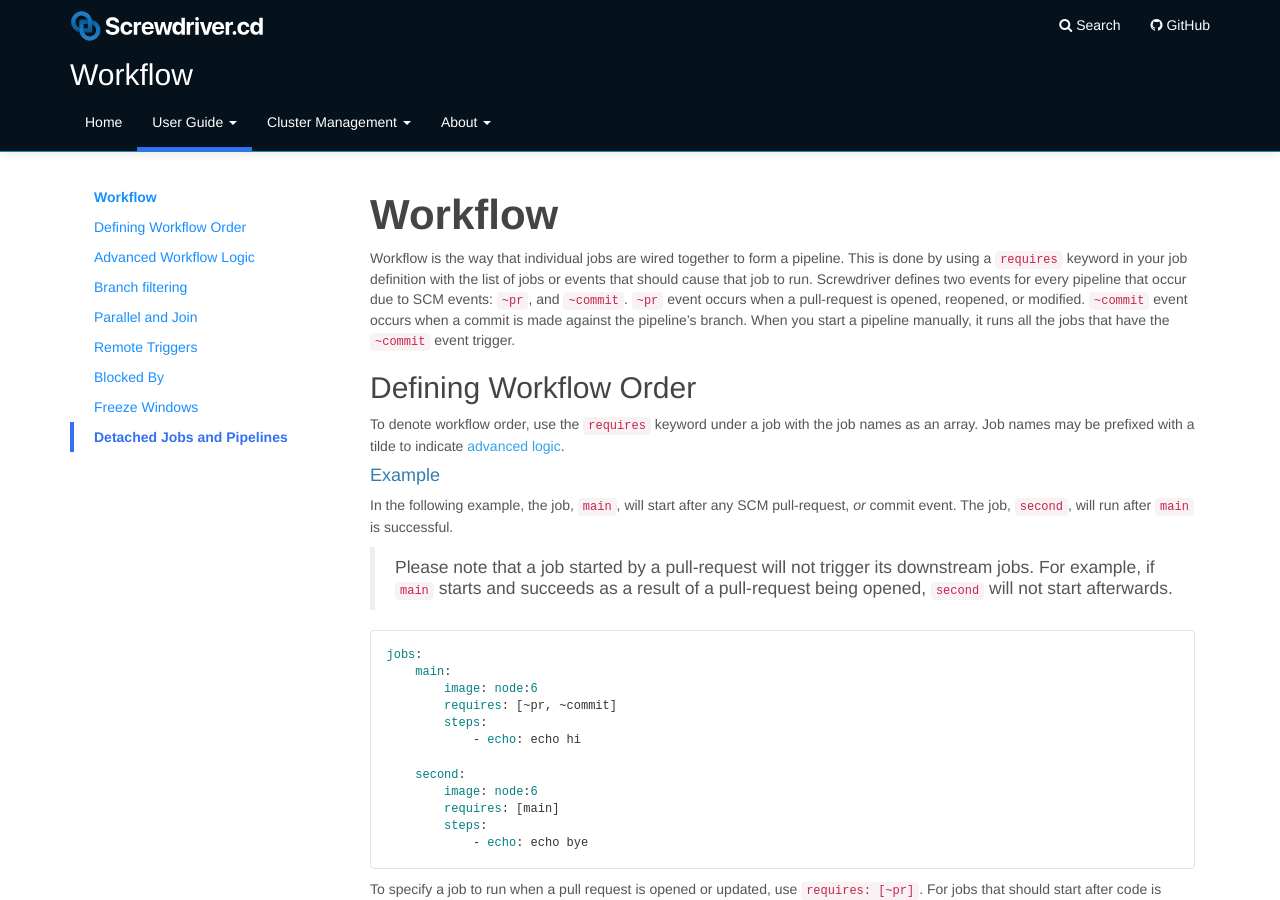
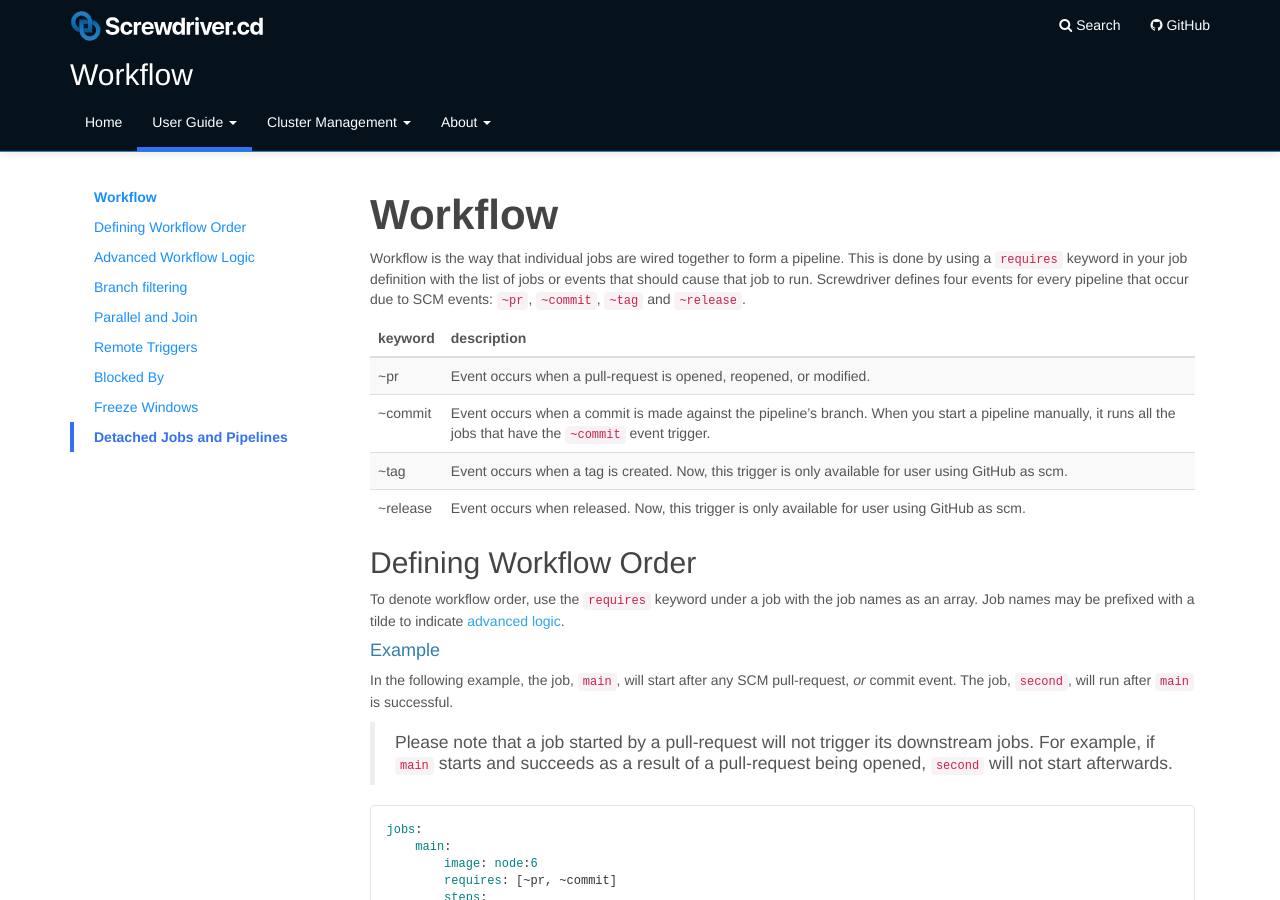
Before and after one commit to screwdriver-cd/guide, a Jekyll site: the page built from docs/user-guide/configuration/workflow.md, in a window 1280 px wide and 900 px high. Built offline with Jekyll 4.4.1, drawn with Linux system fonts in a browser that asks for light colours.

Commit message:
fix(823): Add tag release (#311)

```diff
--- a/docs/user-guide/configuration/workflow.md
+++ b/docs/user-guide/configuration/workflow.md
@@ -24,7 +24,14 @@ toc:
       url: "#detached-jobs-and-pipelines"
 ---
 # Workflow
-Workflow is the way that individual jobs are wired together to form a pipeline. This is done by using a `requires` keyword in your job definition with the list of jobs or events that should cause that job to run. Screwdriver defines two events for every pipeline that occur due to SCM events: `~pr`, and `~commit`. `~pr` event occurs when a pull-request is opened, reopened, or modified. `~commit` event occurs when a commit is made against the pipeline's branch. When you start a pipeline manually, it runs all the jobs that have the `~commit` event trigger.
+Workflow is the way that individual jobs are wired together to form a pipeline. This is done by using a `requires` keyword in your job definition with the list of jobs or events that should cause that job to run. Screwdriver defines four events for every pipeline that occur due to SCM events: `~pr`, `~commit`, `~tag` and `~release`.
+
+|keyword|description|
+|:--|:--|
+| ~pr | Event occurs when a pull-request is opened, reopened, or modified. |
+| ~commit | Event occurs when a commit is made against the pipeline's branch. When you start a pipeline manually, it runs all the jobs that have the `~commit` event trigger. |
+| ~tag | Event occurs when a tag is created. Now, this trigger is only available for user using GitHub as scm. |
+| ~release | Event occurs when released. Now, this trigger is only available for user using GitHub as scm. |
 
 ## Defining Workflow Order
 To denote workflow order, use the `requires` keyword under a job with the job names as an array. Job names may be prefixed with a tilde to indicate [advanced logic](#advanced-logic).
```
Also changed, not shown: docs/user-guide/metadata.md (+5 -1 lines).
